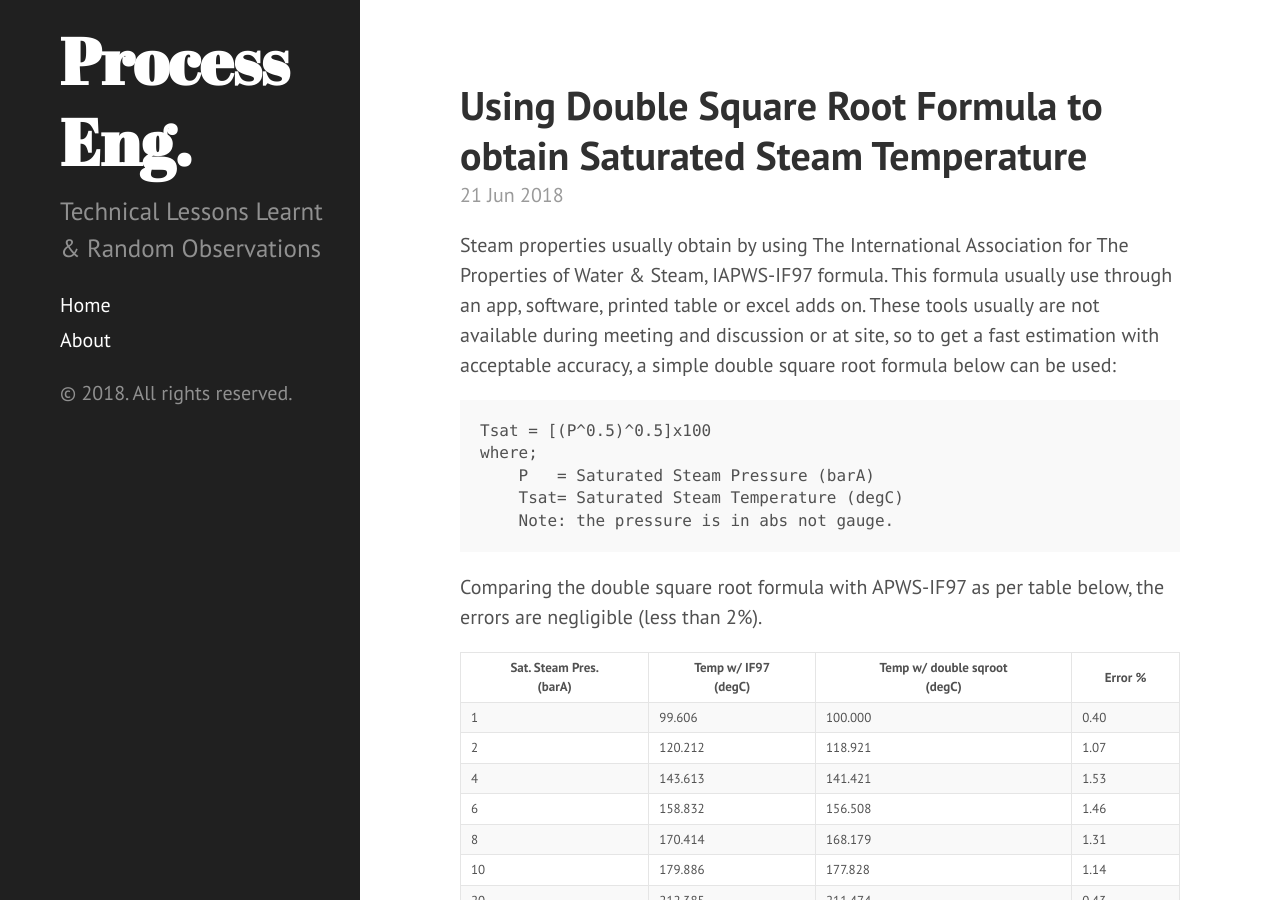
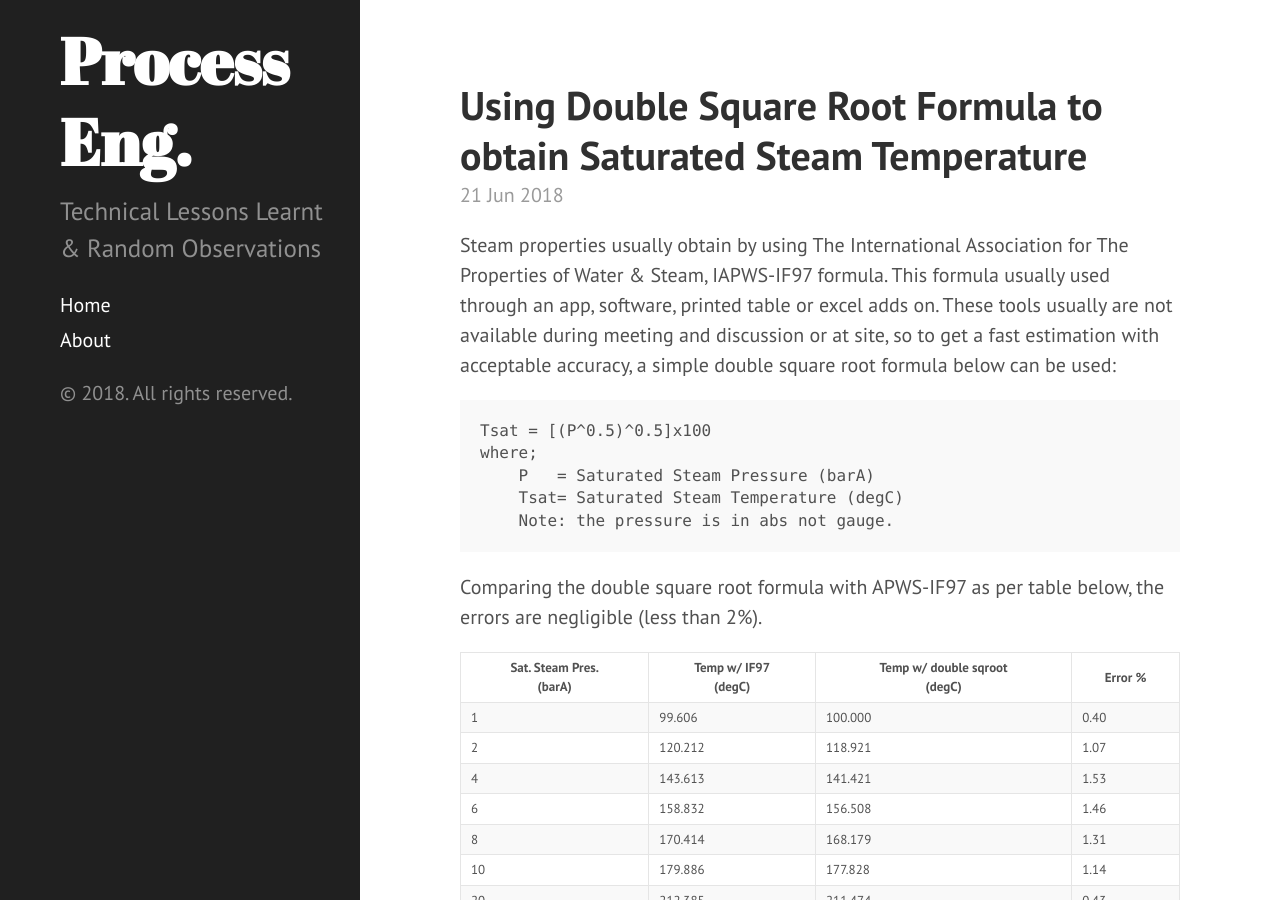
Before and after one commit to mohafizul/mohafizul.github.io, a Jekyll site: the page built from _posts/2018-06-21-calc-steam-property.md, in a window 1280 px wide and 900 px high. Built offline with Jekyll 4.4.1, drawn with Linux system fonts in a browser that asks for light colours; nearby versions of some CDN libraries.

````diff
--- a/_posts/2018-06-21-calc-steam-property.md
+++ b/_posts/2018-06-21-calc-steam-property.md
@@ -9,7 +9,7 @@ date:   2018-06-21 15:30:00 +0800
 categories: Rule of Thumb
 ---
 Steam properties usually obtain by using The International Association for The Properties of Water & Steam, IAPWS-IF97 formula.
-This formula usually use through an app, software, printed table or excel adds on. These tools usually are not available during
+This formula usually used through an app, software, printed table or excel adds on. These tools usually are not available during
 meeting and discussion or at site, so to get a fast estimation with acceptable accuracy, a simple double square root formula below can be used:
 
 ```phyton
````
Also changed, not shown: about.md (+1 -1 lines).
